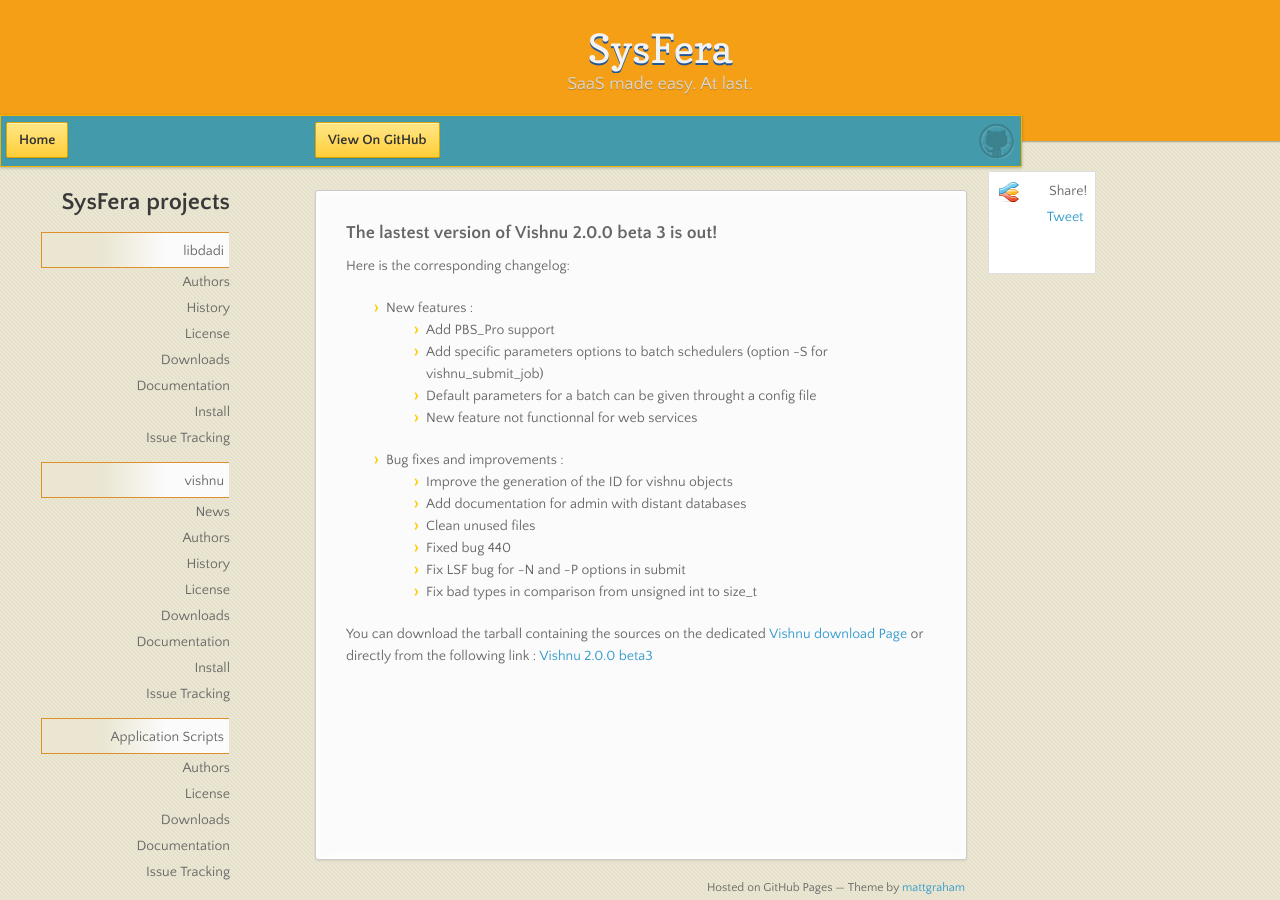
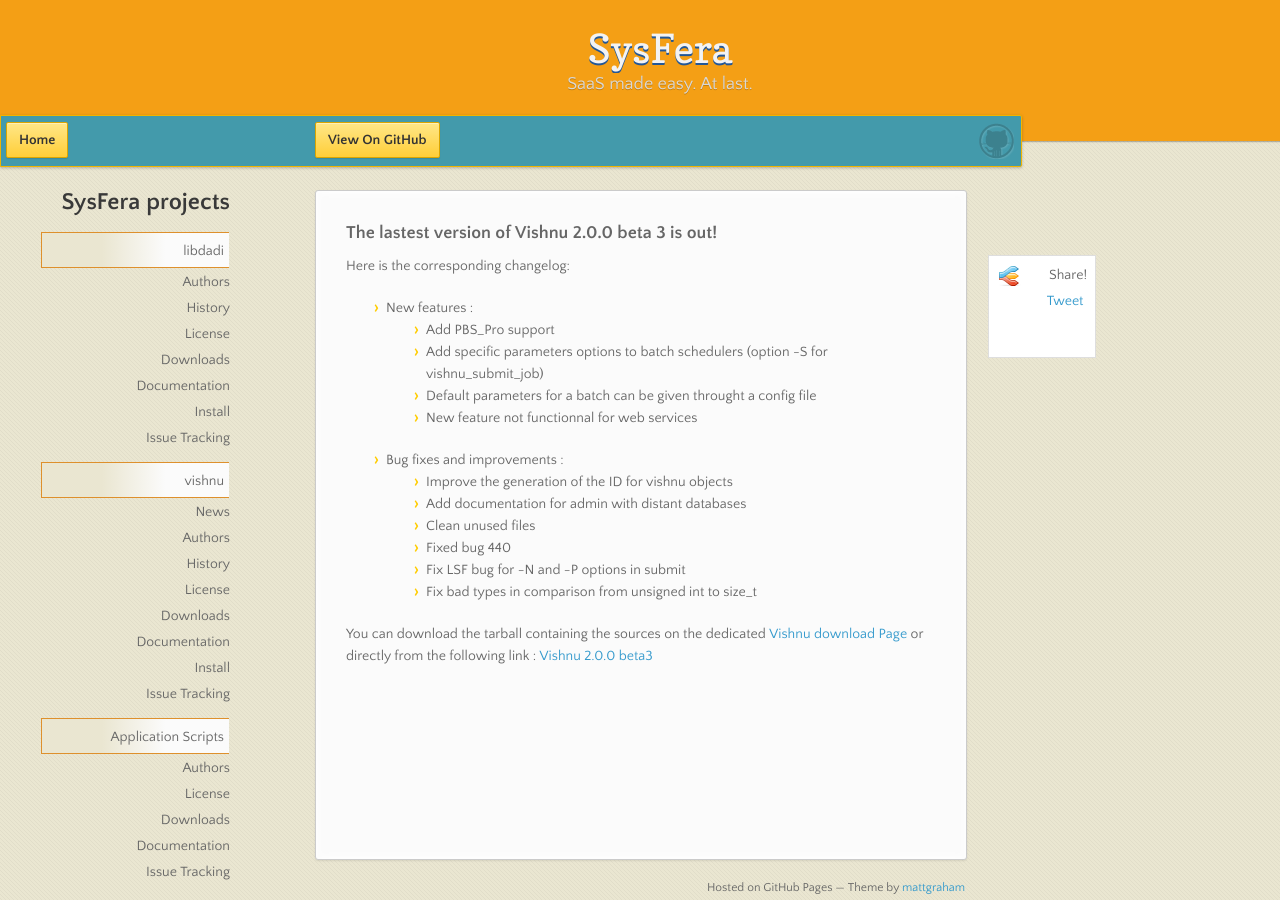
Before and after one commit to dloureiro/sysfera.github.com, a Jekyll site: the page built from _posts/2012-11-09-Vishnu_v2.0.0beta3_is_out.html, in a window 1280 px wide and 900 px high. Built offline with Jekyll 4.4.1, drawn with Linux system fonts in a browser that asks for light colours; nearby versions of some CDN libraries; Markdown is read by kramdown in place of the engine named in the settings; comment, search, counter and statistics services are not loaded.

Commit message:
correction

```diff
--- a/stylesheets/styles.css
+++ b/stylesheets/styles.css
@@ -1034,7 +1034,6 @@
 	position:absolute;
 	text-align:right;
 	right:-130px;
-	top:-20px;
 	border:solid 1px #DEDEDE;
 	background:white;
 	padding:8px;
```
